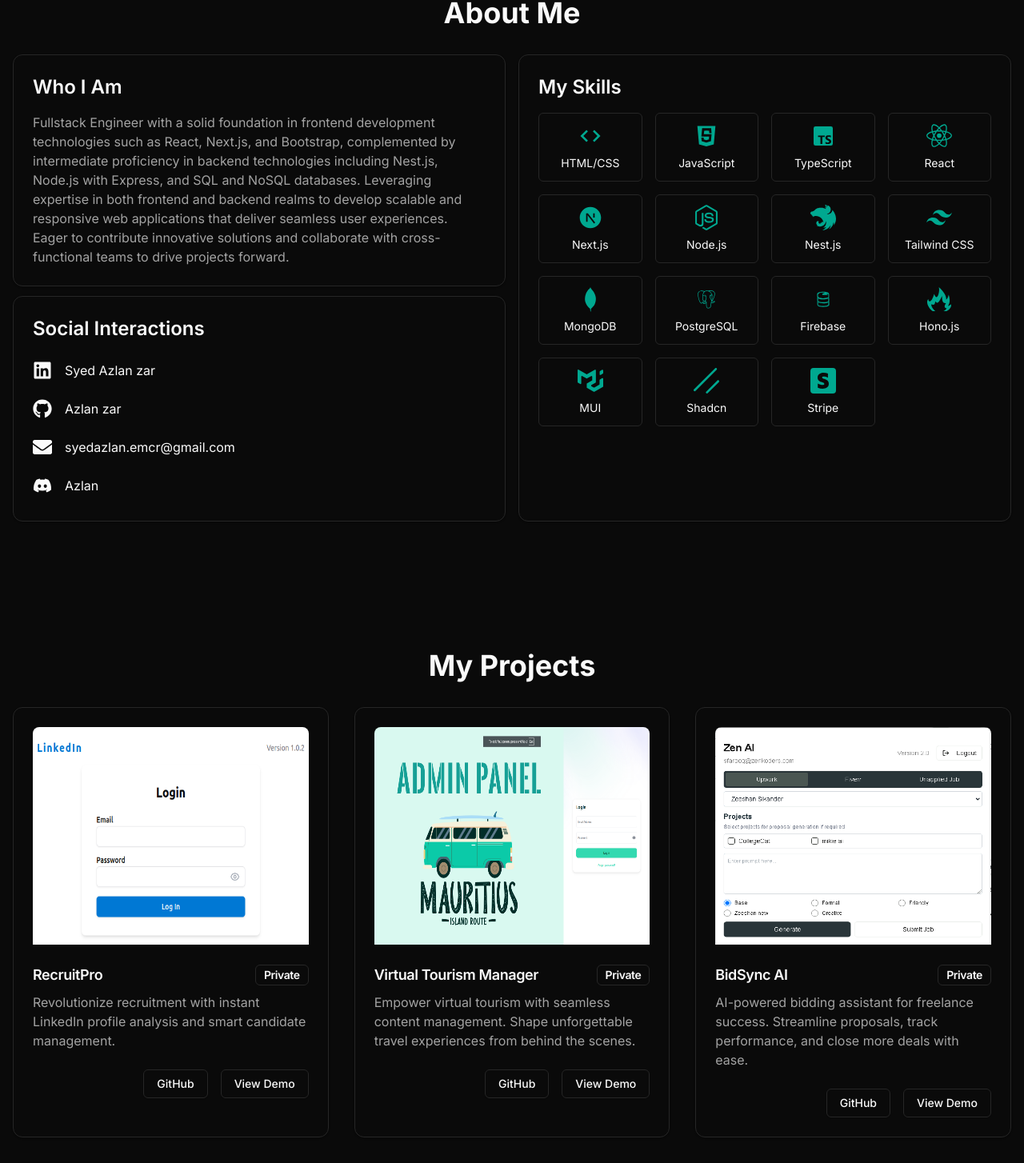
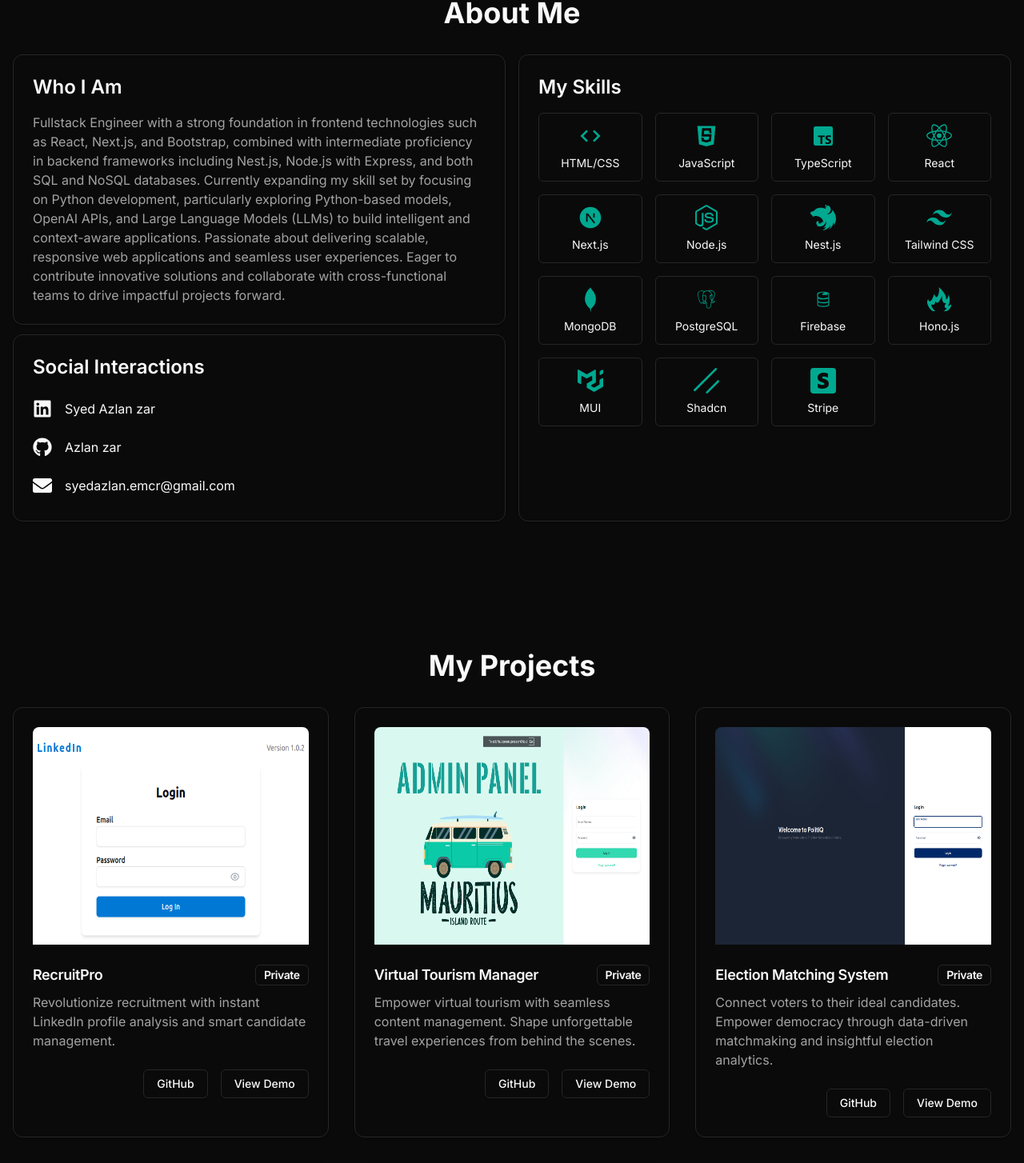
Before and after one commit to SyedAzlanzar/saz-portfolio, a Next.js app: page / in a window 1280 px wide. Shown: the part 884-2338 px from the top of the page at 80% size. Built offline with nearby package versions, Linux system fonts and the light colour scheme.

Commit message:
`refactor`: update project details and improve navigation functionality

```diff
--- a/src/app/projects/[id]/page.tsx
+++ b/src/app/projects/[id]/page.tsx
@@ -22,7 +22,7 @@
     return <div>Project not found</div>;
   }
 
-  const routeBack = () => router.push("/");
+  const routeBack = () => router.back();
 
   return (
     <div className="container  mx-auto min-h-screen flex items-center justify-center">
--- a/src/components/About.tsx
+++ b/src/components/About.tsx
@@ -27,15 +27,7 @@
               <CardContent className="p-6">
                 <h3 className="text-2xl font-semibold mb-4">Who I Am</h3>
                 <p className="text-muted-foreground">
-                  Fullstack Engineer with a solid foundation in frontend
-                  development technologies such as React, Next.js, and
-                  Bootstrap, complemented by intermediate proficiency in backend
-                  technologies including Nest.js, Node.js with Express, and SQL
-                  and NoSQL databases. Leveraging expertise in both frontend and
-                  backend realms to develop scalable and responsive web
-                  applications that deliver seamless user experiences. Eager to
-                  contribute innovative solutions and collaborate with
-                  cross-functional teams to drive projects forward.
+                Fullstack Engineer with a strong foundation in frontend technologies such as React, Next.js, and Bootstrap, combined with intermediate proficiency in backend frameworks including Nest.js, Node.js with Express, and both SQL and NoSQL databases. Currently expanding my skill set by focusing on Python development, particularly exploring Python-based models, OpenAI APIs, and Large Language Models (LLMs) to build intelligent and context-aware applications. Passionate about delivering scalable, responsive web applications and seamless user experiences. Eager to contribute innovative solutions and collaborate with cross-functional teams to drive impactful projects forward.
                 </p>
               </CardContent>
             </Card>
--- a/src/components/Footer.tsx
+++ b/src/components/Footer.tsx
@@ -8,7 +8,7 @@
         <div className="grid grid-cols-1 md:grid-cols-2 gap-8">
           <div className="flex items-center gap-2 justify-center">
             <MapPin className="text-primary-custom " />
-            <span> Karachi, Pakistan</span>
+            <span> Cottbus, Germany</span>
           </div>
           <div className="flex items-center gap-3 justify-center">
             <Mail className="text-primary-custom" />
--- a/src/components/Navbar.tsx
+++ b/src/components/Navbar.tsx
@@ -83,9 +83,9 @@
               )
             )}
           </div>
-          <Link href={"/assets/resume.pdf"} target="_blank">
+          {/* <Link href={"/assets/resume.pdf"} target="_blank">
             <Button variant="outline">View Resume</Button>
-          </Link>
+          </Link> */}
         </div>
       </motion.nav>
 
--- a/src/constants/about.ts
+++ b/src/constants/about.ts
@@ -7,11 +7,10 @@
   DiPostgresql,
 } from "react-icons/di";
 import {
-  FaDiscord,
   FaEnvelope,
   FaGithub,
   FaLinkedin,
-  FaNodeJs,
+  FaNodeJs
 } from "react-icons/fa";
 import { GiFlame } from "react-icons/gi";
 import { GrReactjs } from "react-icons/gr";
@@ -36,12 +35,6 @@
     url: "mailto:syedazlan.emcr@gmail.com",
     target: "_blank",
   },
-  {
-    icon: FaDiscord,
-    username: "Azlan",
-    url: "https://discord.com/users/azlan0905",
-    target: "_blank",
-  },
 ];
 
 export const skills = [
--- a/src/constants/projects.ts
+++ b/src/constants/projects.ts
@@ -34,28 +34,6 @@
     appearance: "Private",
     videoUrl: "/assets/mauritius.webm",
     techStack: ["Next.js", "Nest.js", "MUI", "Typescript", "Axios"],
-  },
-  {
-    id: "BE7D8E9F",
-    name: "BidSync AI",
-    tagline:
-      "AI-powered bidding assistant for freelance success. Streamline proposals, track performance, and close more deals with ease.",
-    description:
-      "BidSync AI is a powerful browser extension designed to revolutionize the freelance bidding process on platforms like Upwork and Fiverr. Leveraging OpenAI's GPT-4 model, it generates tailored project proposals based on job descriptions, techstack requirements, and bidder inputs. The extension streamlines workflow by tracking applied and unapplied jobs, maintaining bid history, and facilitating seamless communication between sales team shifts. With its robust admin dashboard built on Next.js 14, React Query, Redux Toolkit, and Tailwind CSS, Bidding Expert AI provides comprehensive analytics and performance metrics, empowering sales teams to optimize their bidding strategies and boost success rates.",
-    image: "/assets/zen-ai-extension.png",
-    github: "https://github.com/SyedAzlanzar",
-    appearance: "Private",
-    videoUrl: "/assets/bidding.mp4",
-    techStack: [
-      "React.js",
-      "Vite",
-      "Shadcn",
-      "Typescript",
-      "Hono.js",
-      "Mongodb",
-      "Manifest 3",
-      "OpenAi API",
-    ],
   },
   {
     id: "EM1G2H3I",
```
